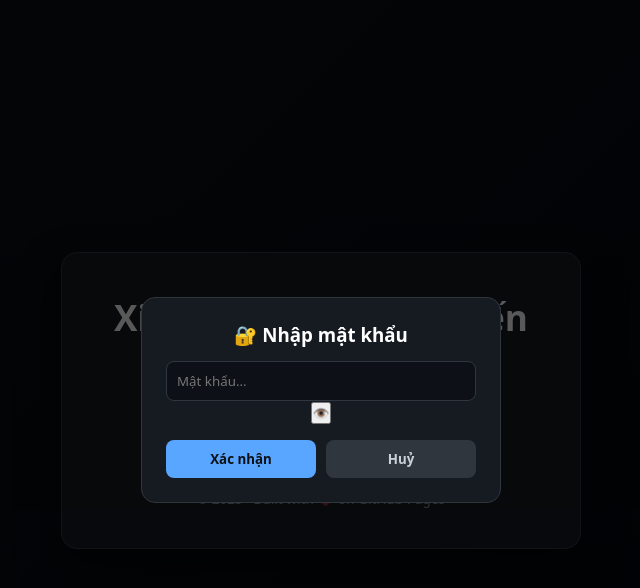
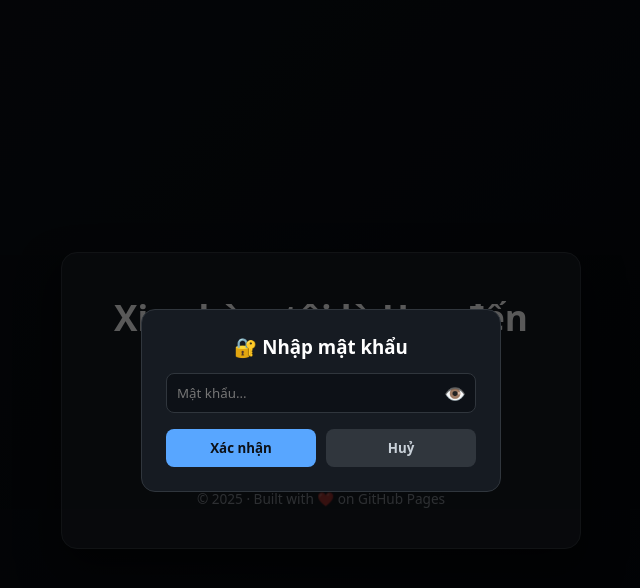
Before and after one commit to huyleeee2k/trollfc.github.io, a plain HTML site: page index.html in a window 1280 px wide. Both pictures are taken after a click on the link "Điền form". Shown: the whole page, without its empty margins (319-959 px from the left). Drawn offline with Linux system fonts and the light colour scheme.

Commit message:
Add styles for password visibility toggle
Added styles for password toggle button and wrapper.

```diff
--- a/style.css
+++ b/style.css
@@ -158,6 +158,27 @@ footer {
   margin-top: 8px;
 }
 
+.password-wrapper {
+  position: relative;
+}
+
+#togglePassword {
+  position: absolute;
+  right: 10px;
+  top: 50%;
+  transform: translateY(-50%);
+  background: none;
+  border: none;
+  cursor: pointer;
+  font-size: 1.1rem;
+  color: var(--text);
+}
+
+#togglePassword:hover {
+  color: var(--accent);
+}
+
+
 @keyframes fadeIn {
   from {
     opacity: 0;
```
